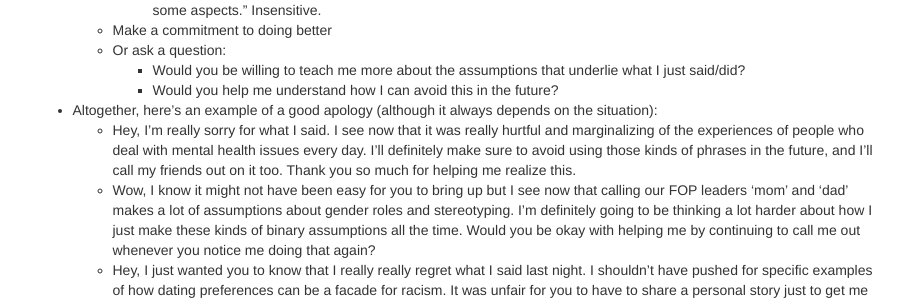
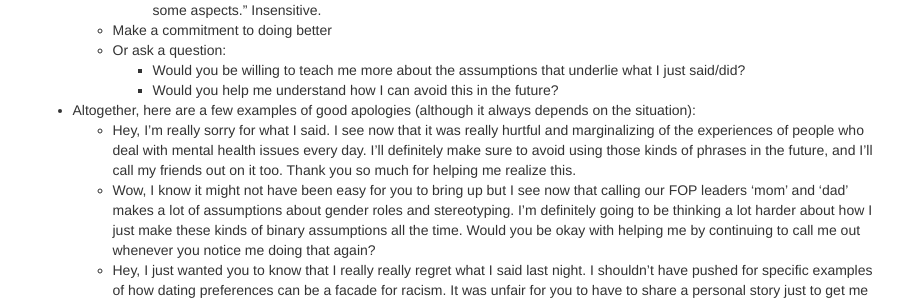
Before and after one commit to neo-project/global-blockchain-compliance-hub, a Jekyll site: the page built from _posts/1111-11-11-diversity.md, in a window 1280 px wide and 900 px high, scrolled down 2324 px. Shown: the part 158-458 px from the top of the window, without its empty margins (330-1239 px from the left). Built offline with Jekyll 4.4.1, drawn with Linux system fonts in a browser that asks for light colours; nearby versions of some CDN libraries; comment, search, counter and statistics services are not loaded.

Commit message:
After Lynn and Tim's comments!

```diff
--- a/_posts/1111-11-11-diversity.md
+++ b/_posts/1111-11-11-diversity.md
@@ -81,7 +81,7 @@ Apologies are not scary! They’re really important and inevitable. When done we
       - Or ask a question:
           - Would you be willing to teach me more about the assumptions that underlie what I just said/did?
           - Would you help me understand how I can avoid this in the future?
-  - Altogether, here’s an example of a good apology (although it always depends on the situation):
+  - Altogether, here are a few examples of good apologies (although it always depends on the situation):
       - Hey, I’m really sorry for what I said. I see now that it was really hurtful and marginalizing of the experiences of people who deal with mental health issues every day. I’ll definitely make sure to avoid using those kinds of phrases in the future, and I’ll call my friends out on it too. Thank you so much for helping me realize this.
       - Wow, I know it might not have been easy for you to bring up but I see now that calling our FOP leaders 'mom' and 'dad' makes a lot of assumptions about gender roles and stereotyping. I'm definitely going to be thinking a lot harder about how I just make these kinds of binary assumptions all the time. Would you be okay with helping me by continuing to call me out whenever you notice me doing that again?
       - Hey, I just wanted you to know that I really really regret what I said last night. I shouldn't have pushed for specific examples of how dating preferences can be a facade for racism. It was unfair for you to have to share a personal story just to get me to see the point and shut up. I should have just made space for you to express your opinion and asked you for more details at a better time. I know you must be feeling hurt and maybe attacked - is there anything I could do to help make up for it? Would you be comfortable with me bringing it up again tonight and apologizing in front of everyone?
```
Also changed, not shown: other parts of _posts/1111-11-11-diversity.md (+1 -0 lines).
